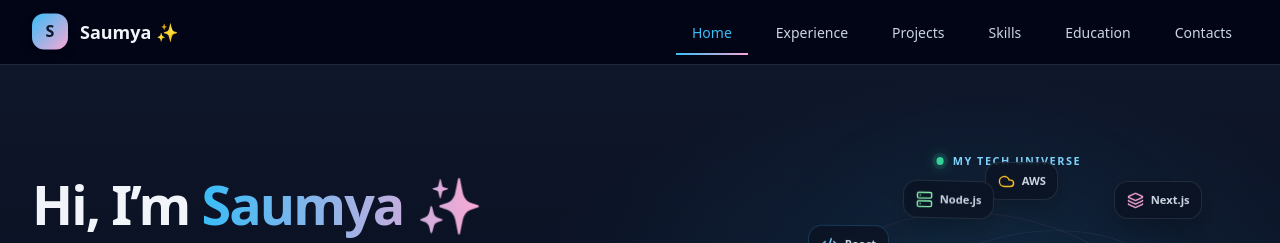
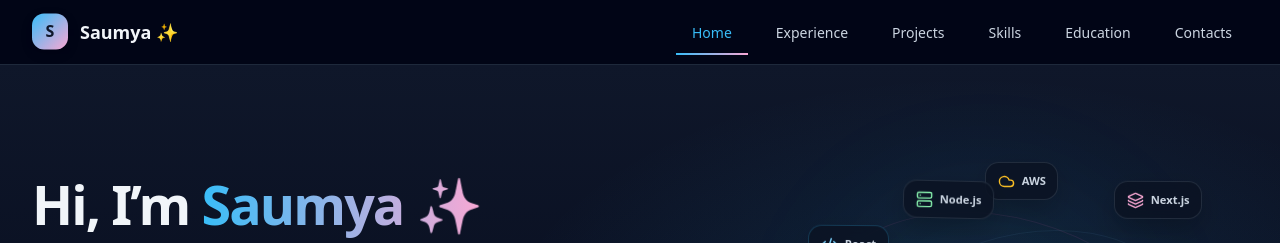
Before and after one commit to saumyasrivastava08/saumya-srivastava, a Next.js app: page / in a window 1280 px wide. Shown: the top 243 px of the page. Built offline with nearby package versions, Linux system fonts and the light colour scheme.

Commit message:
Remove tech universe label from laptop hero

```diff
--- a/components/intro/Intro.tsx
+++ b/components/intro/Intro.tsx
@@ -50,7 +50,7 @@ export default function Intro() {
         </div>
 
         <motion.aside className="intro-tech-scene" initial={{ opacity: 0, scale: 0.92, x: 20 }} animate={{ opacity: 1, scale: 1, x: 0 }} transition={{ delay: 0.45, duration: 0.8, ease: "easeOut" }} aria-label="Technology stack">
-          <div className="tech-scene-label"><span className="contact-status-dot" />MY TECH UNIVERSE</div>
+
           <div className="tech-orbit tech-orbit-one" /><div className="tech-orbit tech-orbit-two" /><div className="tech-orbit tech-orbit-three" />
           <div className="tech-laptop">
             <div className="laptop-screen">
```
